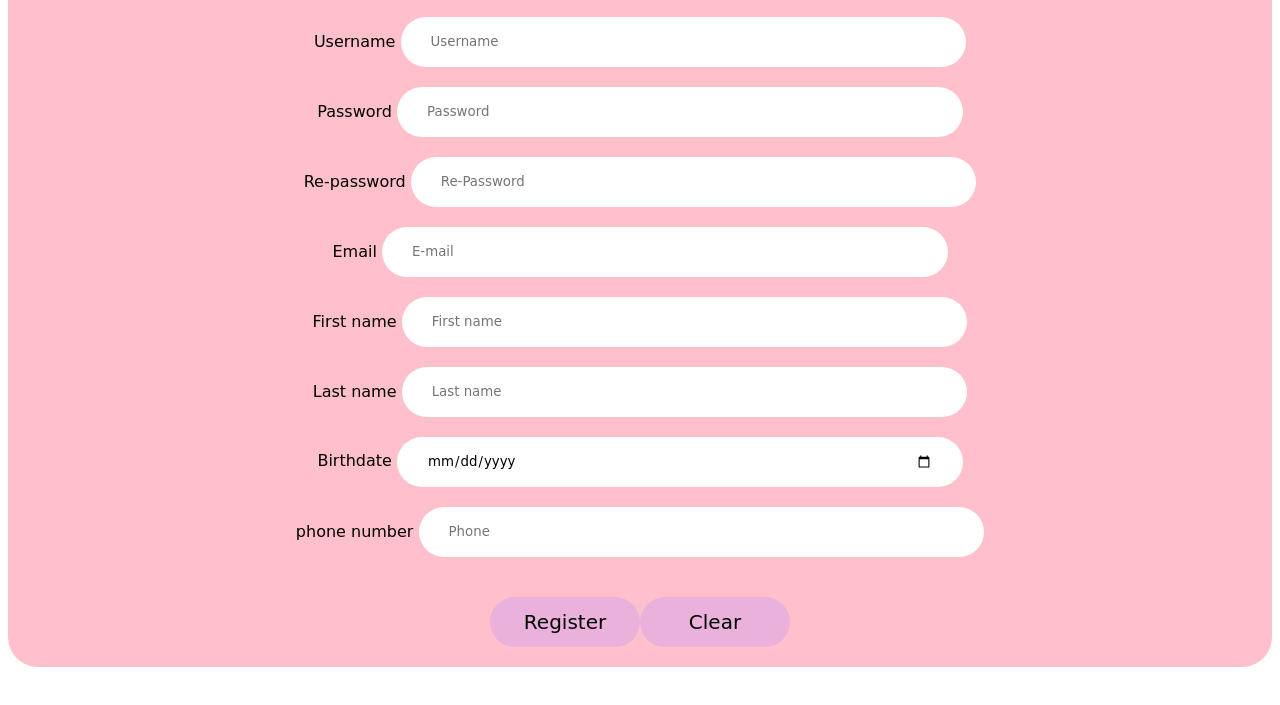
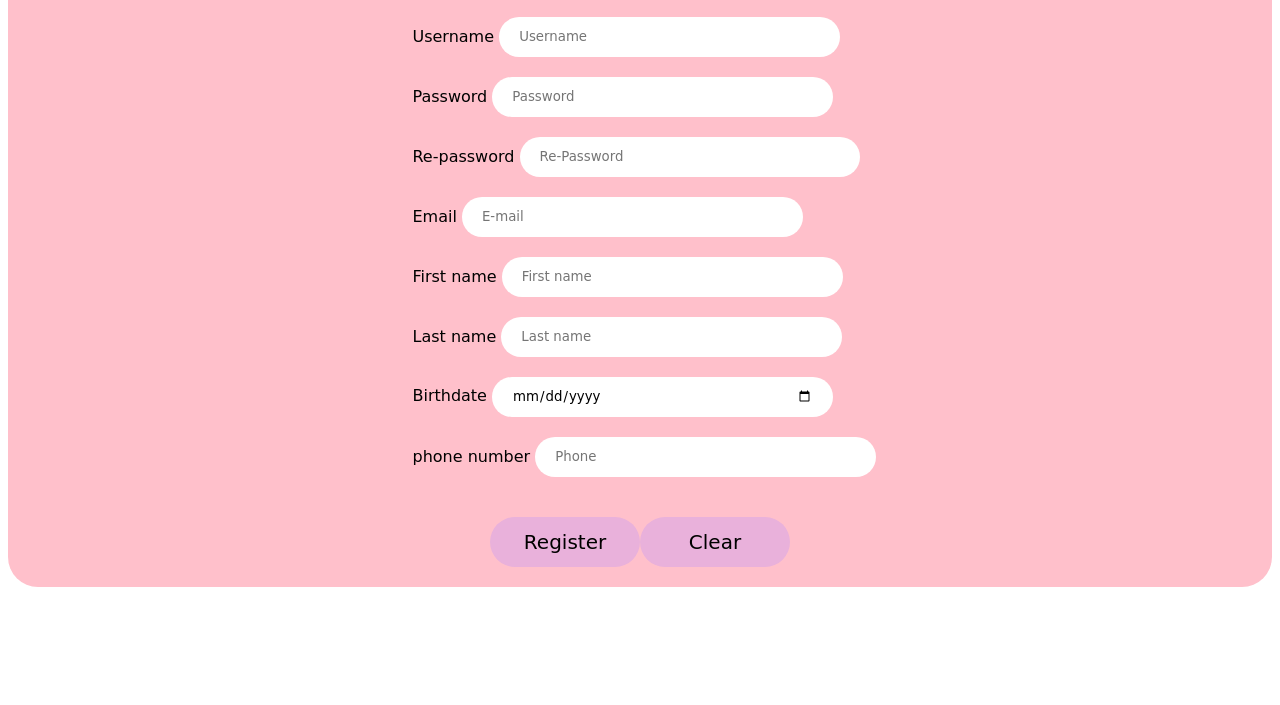
Before and after one commit to pluemthnn/our_WEPPRO, a plain HTML site: page register.html in a window 1280 px wide. Shown: the part 71-776 px from the top of the page. Drawn offline with Linux system fonts and the light colour scheme; a web font is replaced by a local one.

Commit message:
align text

```diff
--- a/register.css
+++ b/register.css
@@ -1,11 +1,14 @@
 @import url("https://fonts.googleapis.com/css2?family=Google+Sans&display=swap");
 * {
-  text-align: center;
   font-family: "Google Sans", cursive;
 }
 .container {
   background-color: pink;
   border-radius: 30px;
+}
+
+.container-regis {
+  padding-left: 32%;
 }
 
 h2 {
@@ -25,10 +28,10 @@ input.input1 {
 .input1 {
   outline: none;
   border: none;
-  width: 40%;
-  height: 50px;
+  width: 35%;
+  height: 40px;
   border-radius: 25px;
-  padding: 0 30px;
+  padding: 0 20px;
 }
 
 /*---------------BUTTON---------------*/
--- a/register.html
+++ b/register.html
@@ -6,8 +6,8 @@
   </head>
   <body>
     <div class="container">
+      <h2 style="text-align: center">Register</h2>
       <div class="container-regis">
-        <h2>Register</h2>
         <label for="username">Username</label>
         <input
           type="text"
@@ -66,11 +66,10 @@
           required
           placeholder="Phone"
         /><br />
-
-        <div class="container-btn">
-          <button class="btn" type="submit">Register</button>
-          <button class="btn" type="reset">Clear</button>
-        </div>
+      </div>
+      <div class="container-btn" style="text-align: center;">
+        <button class="btn" type="submit">Register</button>
+        <button class="btn" type="reset">Clear</button>
       </div>
     </div>
   </body>
```
